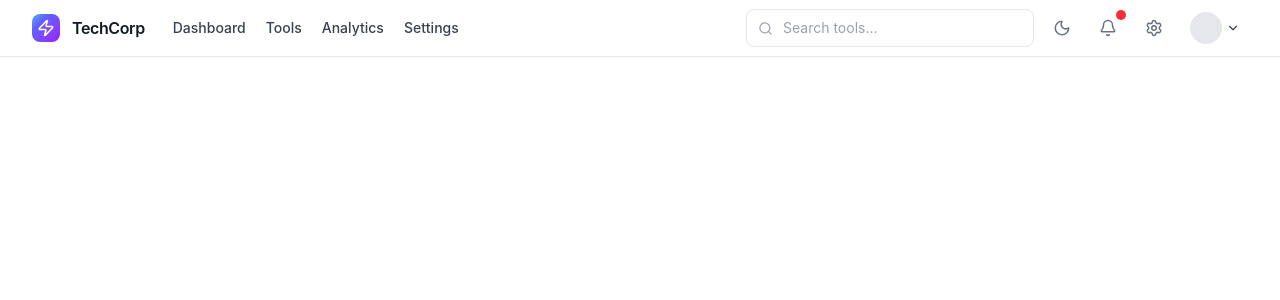
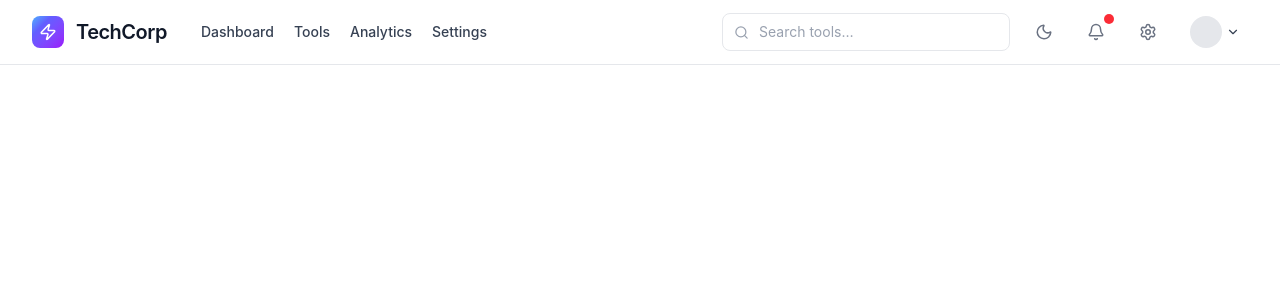
Before and after one commit to peter-francois/internal-tools-management-dashboard, a React (Vite) app: page / in a window 1280 px wide. Shown: the top 300 px of the page. Built offline with nearby package versions, Linux system fonts and the light colour scheme.

Commit message:
style: fix header style to match mockup

```diff
--- a/src/components/header/Header.tsx
+++ b/src/components/header/Header.tsx
@@ -24,7 +24,7 @@ const Header = () => {
 
   return (
     <header className="sticky top-0 w-full z-40 border-b border-gray-200 bg-white/90">
-      <div className="mx-auto flex h-14 items-center gap-2.5 px-8">
+      <div className="mx-auto flex h-16 items-center gap-4 px-8">
         <LogoAndCompanyName />
         <DesktopNav />
         <div className="flex-1" />
--- a/src/components/header/LogoAndCompanyName.tsx
+++ b/src/components/header/LogoAndCompanyName.tsx
@@ -8,7 +8,7 @@ const LogoAndCompanyName = () => {
       aria-label="TechCorp — go to home"
     >
       <ZapLogo />
-      <p className="hidden sm:block font-semibold text-gray-900 tracking-tight text-">
+      <p className="hidden sm:block font-semibold text-xl text-gray-900 tracking-tight text-">
         TechCorp
       </p>
     </a>
--- a/src/components/header/ZapLogo.tsx
+++ b/src/components/header/ZapLogo.tsx
@@ -3,7 +3,7 @@ import { Zap } from "lucide-react";
 const ZapLogo = () => {
   return (
     <div
-      className="flex h-7 w-7 items-center justify-around rounded-lg bg-linear-to-br from-blue-400  from-5% via-indigo-500 via-30% to-purple-600"
+      className="flex h-8 w-8 items-center justify-around rounded-lg bg-linear-to-br from-blue-400  from-5% via-indigo-500 via-30% to-purple-600"
       aria-hidden="true"
     >
       <Zap size={18} className="text-white " strokeWidth={2} />
```
